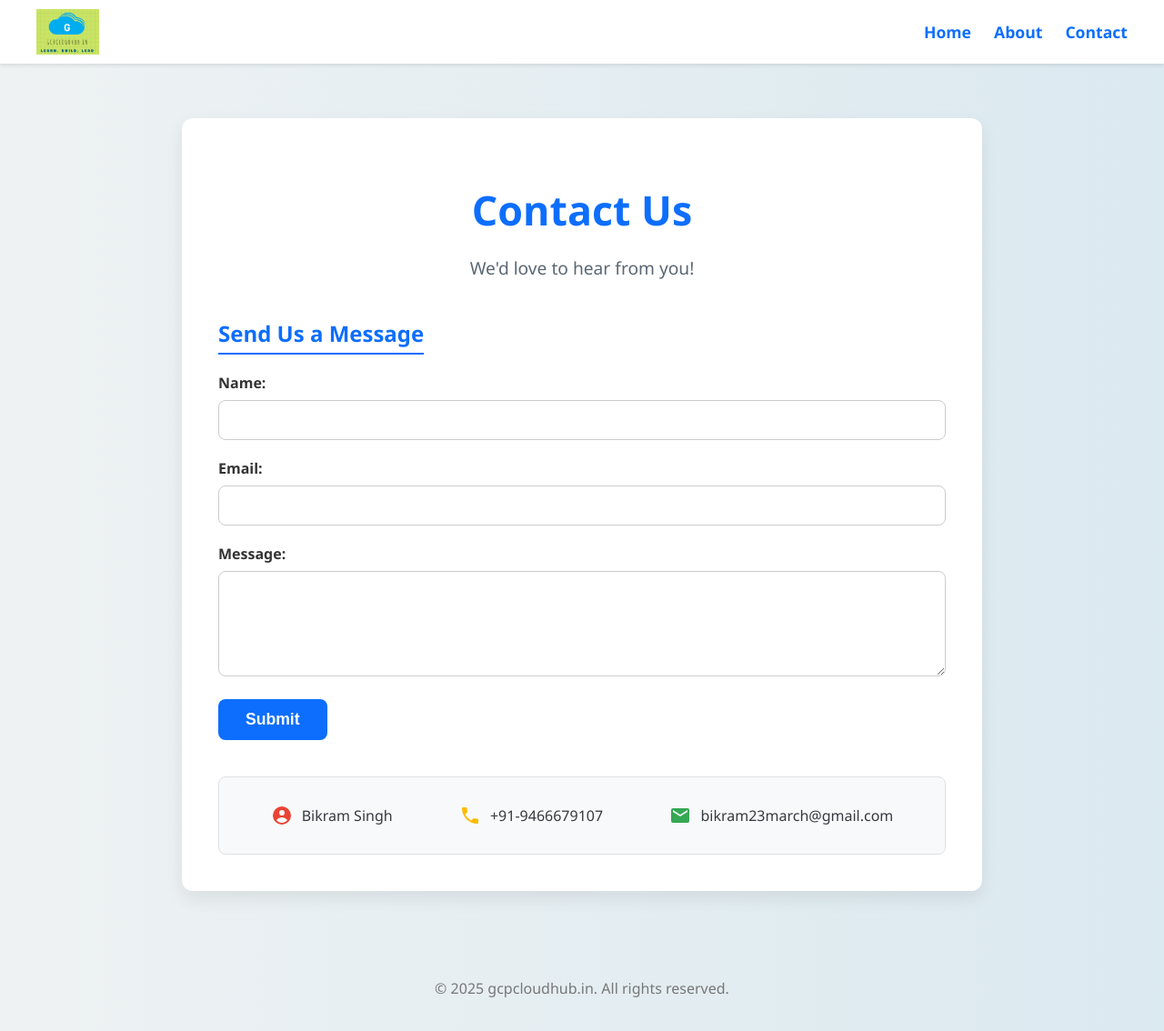
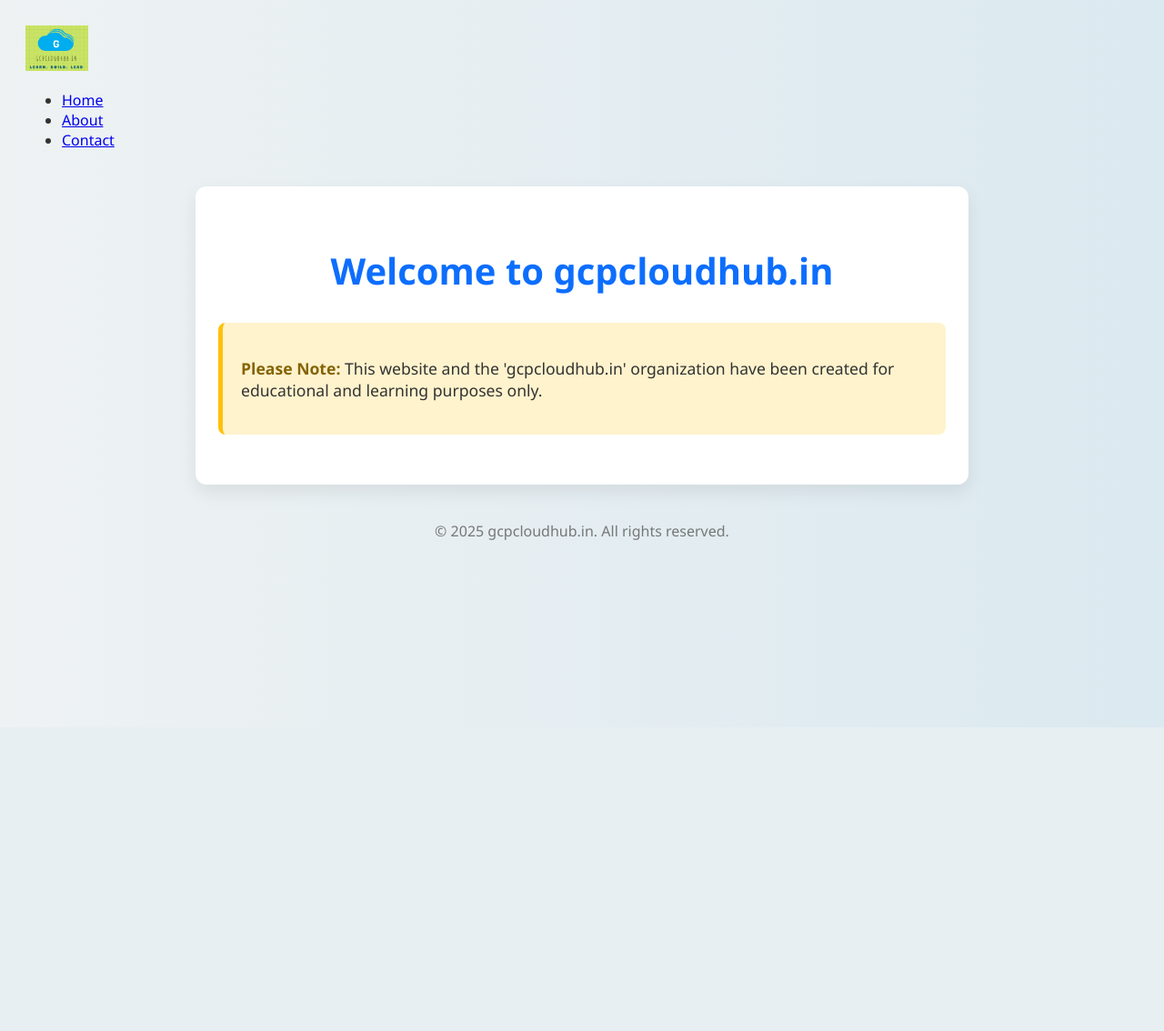
Before and after one commit to bikram-singh/Deploy-Python-Static-WebSite-to-GCS, a Flask app: page /about in a window 1280 px wide. Shown: the whole page at 91% size. After the commit the page ends 594 px from the top, so only its background shows below. Run offline with Flask 3, Linux system fonts and the light colour scheme.

Commit message:
Revert "Update about.html"
This reverts commit fd547bfcdf5be6e347894652c8d42909c103b272.

```diff
--- a/templates/about.html
+++ b/templates/about.html
@@ -3,117 +3,73 @@
 <head>
     <meta charset="UTF-8">
     <meta name="viewport" content="width=device-width, initial-scale=1.0">
-    <title>Contact Us - gcpcloudhub.in</title>
+    <title>About Us - gcpcloudhub.in</title>
     <link rel="stylesheet" href="static/css/style.css">
     <style>
         /* --- General Body Styling --- */
         body {
-            background: linear-gradient(to right, #eef2f3, #dbe9f0);
+            background: linear-gradient(to right, #eef2f3, #dbe9f0); /* Soft gradient background */
             font-family: 'Segoe UI', Tahoma, Geneva, Verdana, sans-serif;
             color: #333;
-            margin: 0;
-            padding: 0;
         }
-
-        /* --- Header & Navigation Styling --- */
-        header {
-            background-color: #ffffff;
-            box-shadow: 0 2px 4px rgba(0,0,0,0.1);
-            padding: 10px 40px;
-            display: flex;
-            justify-content: space-between;
-            align-items: center;
-        }
-
-        header img { height: 50px; }
-        header nav ul { list-style: none; margin: 0; padding: 0; display: flex; }
-        header nav ul li { margin-left: 25px; }
-        header nav ul li a { text-decoration: none; color: #0d6efd; font-weight: bold; font-size: 1.1em; transition: color 0.3s; }
-        header nav ul li a:hover { color: #0a58ca; }
 
         /* --- Main Content Container --- */
         main {
             max-width: 800px;
-            margin: 60px auto;
-            padding: 40px;
+            margin: 40px auto; /* Centering the content */
+            padding: 25px;
             background-color: #ffffff;
             border-radius: 12px;
-            box-shadow: 0 8px 20px rgba(0, 0, 0, 0.08);
-            text-align: center;
+            box-shadow: 0 8px 20px rgba(0, 0, 0, 0.08); /* Soft shadow for depth */
+            text-align: center; /* Center aligning text inside the card */
         }
 
-        /* --- Heading Styling --- */
-        h1, h2 { color: #0d6efd; }
-        h1 { font-size: 2.8em; margin-bottom: 10px; }
-        h2 { margin-bottom: 20px; border-bottom: 2px solid #0d6efd; display: inline-block; padding-bottom: 5px; }
-
-        /* --- Intro Paragraph Styling --- */
-        .intro-text { font-size: 1.2em; color: #5a6773; line-height: 1.6; }
-
-        /* --- Form Styling --- */
-        form { text-align: left; }
-        form label { display: block; margin-bottom: 8px; font-weight: bold; color: #333; }
-        form input[type="text"],
-        form input[type="email"],
-        form textarea {
-            width: 100%; padding: 12px; margin-bottom: 20px; border: 1px solid #ccc;
-            border-radius: 8px; box-sizing: border-box; font-size: 1em;
-        }
-        form input[type="submit"] {
-            background-color: #0d6efd; color: white; padding: 12px 30px; border: none;
-            border-radius: 8px; cursor: pointer; font-size: 1.1em; font-weight: bold; transition: background-color 0.3s;
-        }
-        form input[type="submit"]:hover { background-color: #0a58ca; }
-
-        /* --- Contact Info Container (Horizontal) --- */
-        .contact-info-container {
-            display: flex;
-            justify-content: space-around;
-            align-items: center;
-            flex-wrap: wrap; /* Allows items to wrap on smaller screens */
-            margin-top: 40px;
-            padding: 20px;
-            background-color: #f8f9fa;
-            border-radius: 8px;
-            border: 1px solid #dee2e6;
+        /* --- Welcome Title Styling (Replaces the old h1) --- */
+        .welcome-title {
+            color: #0d6efd; /* A strong, trustworthy blue */
+            font-weight: bold;
+            font-size: 2.5em;
+            margin-bottom: 30px;
         }
 
-        /* --- Individual Contact Item (Icon + Text) --- */
-        .contact-item {
-            display: flex;
-            align-items: center;
-            margin: 10px 15px; /* Provides spacing */
+        /* --- Disclaimer Box Styling --- */
+        .disclaimer {
+            background-color: #fff3cd; /* A warm, noticeable yellow */
+            border-left: 5px solid #ffc107; /* Accent border */
+            padding: 20px;
+            margin: 30px 0;
+            border-radius: 8px;
+            text-align: left; /* Aligning text to the left for readability */
+            font-size: 1.1em;
         }
 
-        /* --- Icon Styling (SHARED) --- */
-        .contact-item svg {
-            width: 24px;
-            height: 24px;
-            margin-right: 10px;
+        .disclaimer strong {
+            color: #856404; /* Darker text for contrast */
         }
 
-        /* --- NEW: Colorful Icon Classes --- */
-        .icon-red    { fill: #EA4335; } /* Google Red */
-        .icon-yellow { fill: #FBBC05; } /* Google Yellow */
-        .icon-green  { fill: #34A853; } /* Google Green */
+        /* --- Footer Styling --- */
+        footer {
+            text-align: center;
+            margin-top: 40px;
+            color: #777;
+        }
 
-        /* --- Contact Text Styling --- */
-        .contact-item span, .contact-item a {
-            font-size: 1em; /* Smaller font size */
-            color: #343a40;
-            text-decoration: none;
-            font-weight: 500;
+        /* --- Responsive Design Adjustments --- */
+        @media (max-width: 768px) {
+            main {
+                margin: 20px;
+                padding: 20px;
+            }
+            .welcome-title {
+                font-size: 2em;
+            }
         }
-        .contact-item a:hover { text-decoration: underline; }
-
-        /* --- Footer Styling --- */
-        footer { text-align: center; padding: 20px; margin-top: 40px; color: #777; }
     </style>
 </head>
 <body>
     <header>
-        <img src="static/images/logo.png" alt="Organization Logo">
         <nav>
+            <img src="static/images/logo.png" alt="Organization Logo" style="height: 50px;">
             <ul>
                 <li><a href="index.html">Home</a></li>
                 <li><a href="about.html">About</a></li>
@@ -123,40 +79,13 @@
     </header>
 
     <main>
-        <h1>Contact Us</h1>
-        <p class="intro-text">We'd love to hear from you!</p>
+        <!-- The old H1 is removed, and this P tag is now the styled title -->
+        <p class="welcome-title">Welcome to gcpcloudhub.in</p>
 
-        <form action="#" method="post">
-            <h2>Send Us a Message</h2>
-            <label for="name">Name:</label>
-            <input type="text" id="name" name="name" required>
+        <div class="disclaimer">
+            <p><strong>Please Note:</strong> This website and the 'gcpcloudhub.in' organization have been created for educational and learning purposes only.</p>
+        </div>
 
-            <label for="email">Email:</label>
-            <input type="email" id="email" name="email" required>
-
-            <label for="message">Message:</label>
-            <textarea id="message" name="message" rows="6" required></textarea>
-
-            <input type="submit" value="Submit">
-        </form>
-
-        <div class="contact-info-container">
-            <div class="contact-item">
-                <!-- Male/User Icon (NOW RED) -->
-                <svg class="icon-red" xmlns="http://www.w3.org/2000/svg" viewBox="0 0 24 24"><path d="M12,2A10,10,0,0,0,2,12A10,10,0,0,0,12,22A10,10,0,0,0,22,12A10,10,0,0,0,12,2Zm0,4A3,3,0,0,1,15,9A3,3,0,0,1,12,12A3,3,0,0,1,9,9A3,3,0,0,1,12,6Zm0,14C9.67,20,7.5,18.83,6,17.07C7.5,15.17,10.17,14,12,14S16.5,15.17,18,17.07C16.5,18.83,14.33,20,12,20Z"/></svg>
-                <span>Bikram Singh</span>
-            </div>
-            <div class="contact-item">
-                <!-- Phone Icon (NOW YELLOW) -->
-                <svg class="icon-yellow" xmlns="http://www.w3.org/2000/svg" viewBox="0 0 24 24"><path d="M6.62,10.79C8.06,13.62 10.38,15.94 13.21,17.38L15.41,15.18C15.69,14.9 16.08,14.82 16.43,14.93C17.55,15.3 18.75,15.5 20,15.5A1,1,0,0,1,21,16.5V20A1,1,0,0,1,20,21A17,17,0,0,1,3,4A1,1,0,0,1,4,3H7.5A1,1,0,0,1,8.5,4C8.5,5.25 8.7,6.45 9.07,7.57C9.18,7.92 9.1,8.31 8.82,8.59L6.62,10.79Z"/></svg>
-                <a href="tel:+919466679107">+91-9466679107</a>
-            </div>
-            <div class="contact-item">
-                <!-- Email Icon (NOW GREEN) -->
-                <svg class="icon-green" xmlns="http://www.w3.org/2000/svg" viewBox="0 0 24 24"><path d="M20,4H4A2,2,0,0,0,2,6V18A2,2,0,0,0,4,20H20A2,2,0,0,0,22,18V6A2,2,0,0,0,20,4Zm0,4L12,13L4,8V6L12,11L20,6V8Z"/></svg>
-                <a href="mailto:bikram23march@gmail.com">bikram23march@gmail.com</a>
-            </div>
-        </div>
     </main>
 
     <footer>
```
